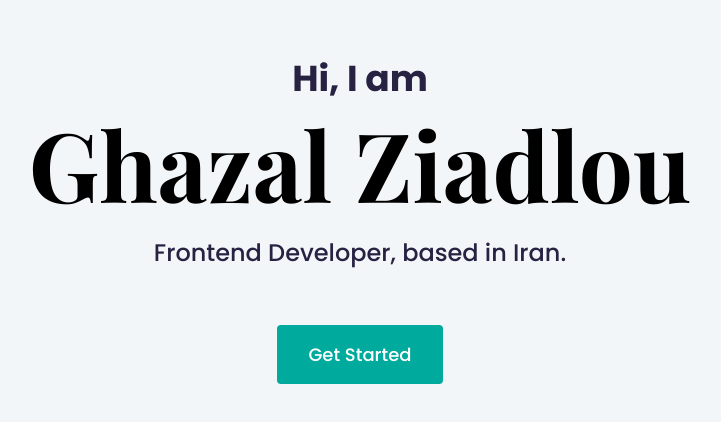
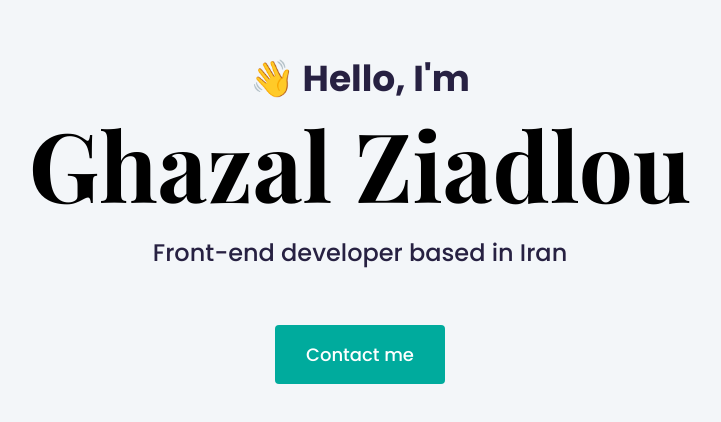
Before and after one commit to Ghazal-Z/my-portfolio, a plain HTML site: page index.html in a window 1280 px wide. Shown: the part 108-530 px from the top of the page, without its empty margins (280-1001 px from the left). Drawn offline with nearby package versions, Linux system fonts and the light colour scheme.

Commit message:
Improved HTML and CSS

```diff
--- a/index.html
+++ b/index.html
@@ -29,10 +29,12 @@
   </head>
   <body>
     <div class="hero">
-      <p>Hi, I am</p>
+      <p>👋 Hello, I'm</p>
       <h1>Ghazal Ziadlou</h1>
-      <h2 class="mb-5">Frontend Developer, based in Iran.</h2>
-      <a href="#" class="btn btn-branding">Get Started</a>
+      <h2 class="mb-5">Front-end developer based in Iran</h2>
+      <div>
+        <a href="#" class="btn btn-branding">Contact me</a>
+      </div>
     </div>
   </body>
 </html>
--- a/styles/portfolio.css
+++ b/styles/portfolio.css
@@ -16,10 +16,10 @@ h5,
 h6 {
   color: black;
   font-weight: bold;
+  font-family: var(--heading-font-family);
 }
 h1 {
   font-size: 96px;
-  font-family: var(--heading-font-family);
 }
 p {
   font-weight: normal;
```
